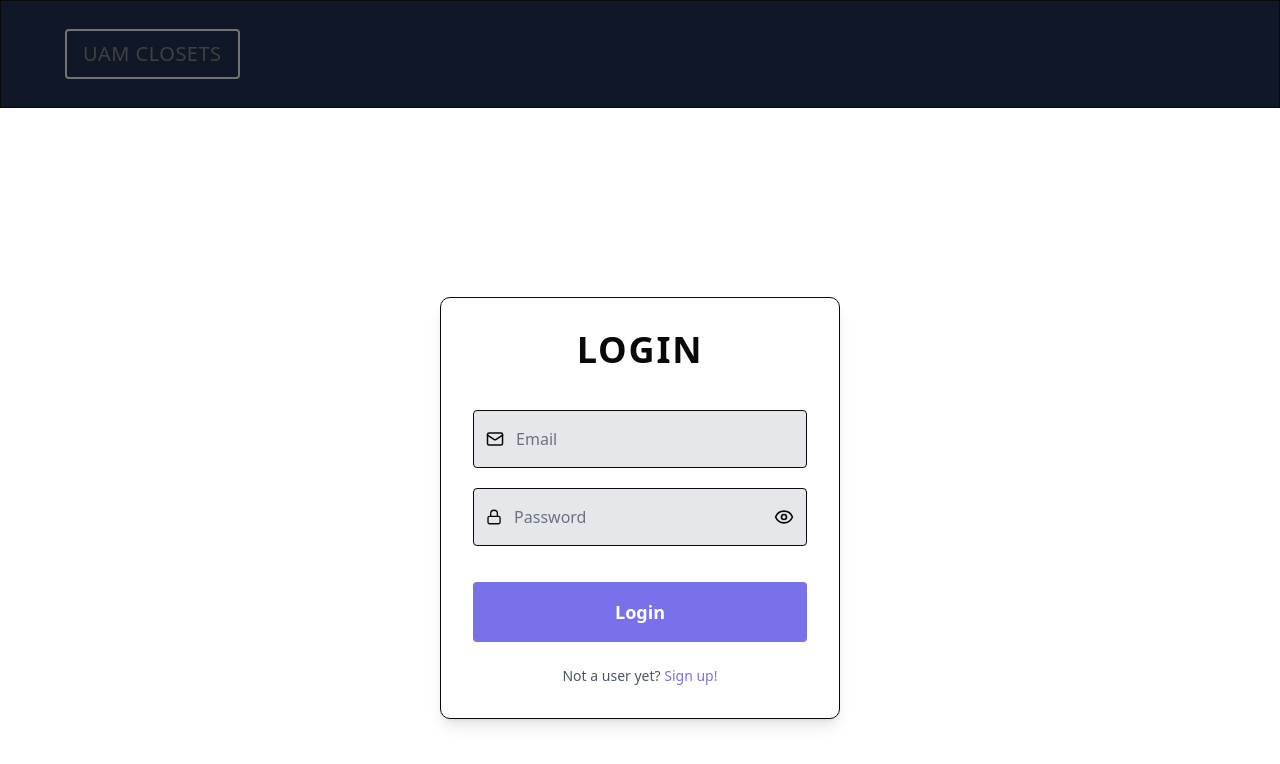
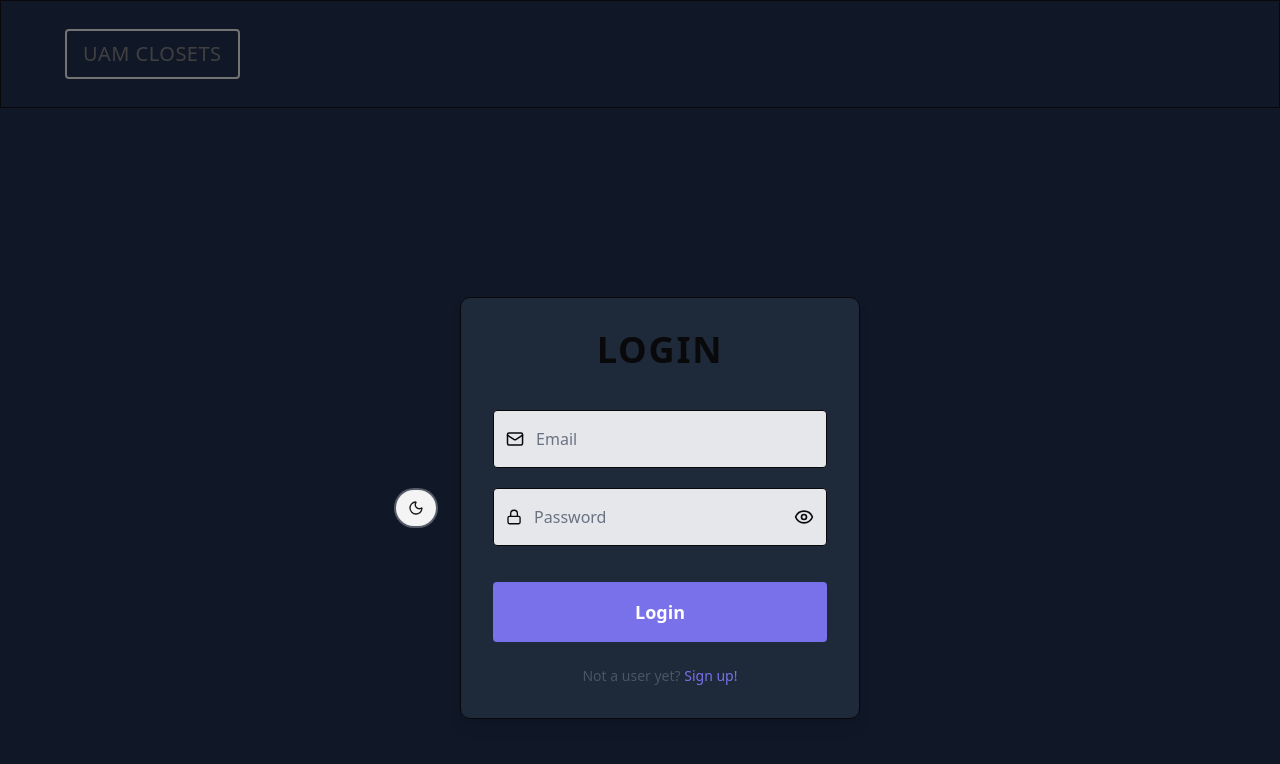
Before and after one commit to wetwan/dashboard-mamah, a Next.js app: page /login in a window 1280 px wide. Shown: the top 764 px of the page. Built offline with nearby package versions, Linux system fonts and the light colour scheme.

Commit message:
checking

```diff
--- a/src/app/(auth)/login/page.tsx
+++ b/src/app/(auth)/login/page.tsx
@@ -142,17 +142,19 @@
 import React, { useState } from "react";
 import Link from "next/link";
 import { Eye, EyeClosed, Lock, Mail } from "lucide-react";
-import { useThemeStore } from "@/src/store/themeStore"; // Optional, for dynamic toggle
+import Themetoggle from "@/components/Themetoggle";
 
 const Login = () => {
   const [passwordShow, setPasswordShow] = useState(false);
-  const { theme, toggleTheme } = useThemeStore(); // optional
 
   return (
-    <div className="min-h-screen flex items-center justify-center bg-background text-foreground dark:bg-gray-900 dark:text-white transition-colors duration-300">
+    <div className="min-h-screen flex items-center justify-center">
+        <Themetoggle />
       <div className="w-full max-w-md px-6 py-10">
-        <form className="border shadow-lg rounded-lg p-8 flex flex-col items-center bg-white dark:bg-gray-800 transition-colors duration-300">
-          <h1 className="text-4xl font-bold uppercase tracking-wider mb-10">Login</h1>
+        <form className="border shadow-lg rounded-lg p-8 flex flex-col items-center bg-gray-800 transition-colors duration-300">
+          <h1 className="text-4xl font-bold uppercase tracking-wider mb-10">
+            Login
+          </h1>
 
           <div className="w-full mb-5">
             <div className="flex items-center gap-3 px-3 py-4 w-full bg-gray-200 dark:bg-gray-700 border rounded focus-within:ring-2 focus-within:ring-[#7971ea]">
--- a/src/app/layout.tsx
+++ b/src/app/layout.tsx
@@ -2,9 +2,16 @@ import "./globals.css";
 import { Geist, Geist_Mono } from "next/font/google";
 
 const geistSans = Geist({ variable: "--font-geist-sans", subsets: ["latin"] });
-const geistMono = Geist_Mono({ variable: "--font-geist-mono", subsets: ["latin"] });
+const geistMono = Geist_Mono({
+  variable: "--font-geist-mono",
+  subsets: ["latin"],
+});
 
-export default function RootLayout({ children }: { children: React.ReactNode }) {
+export default function RootLayout({
+  children,
+}: {
+  children: React.ReactNode;
+}) {
   return (
     <html lang="en">
       <head>
@@ -26,7 +33,9 @@ export default function RootLayout({ children }: { children: React.ReactNode })
           }}
         />
       </head>
-      <body className={`${geistSans.variable} ${geistMono.variable} antialiased`}>
+      <body
+        className={`${geistSans.variable} ${geistMono.variable} antialiased`}
+      >
         {children}
       </body>
     </html>
```
